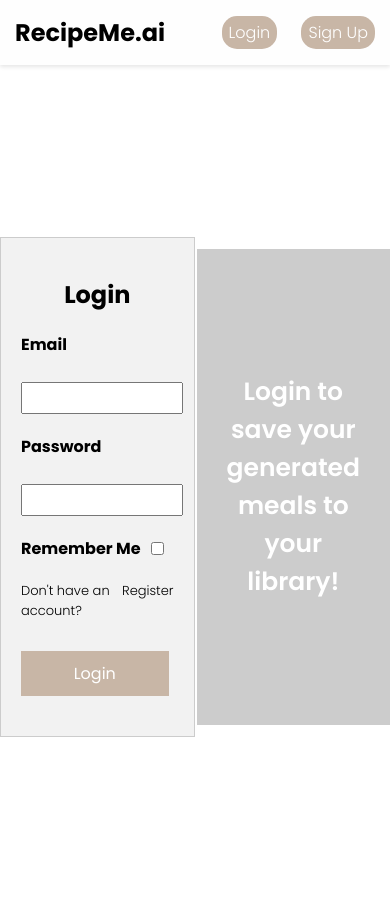
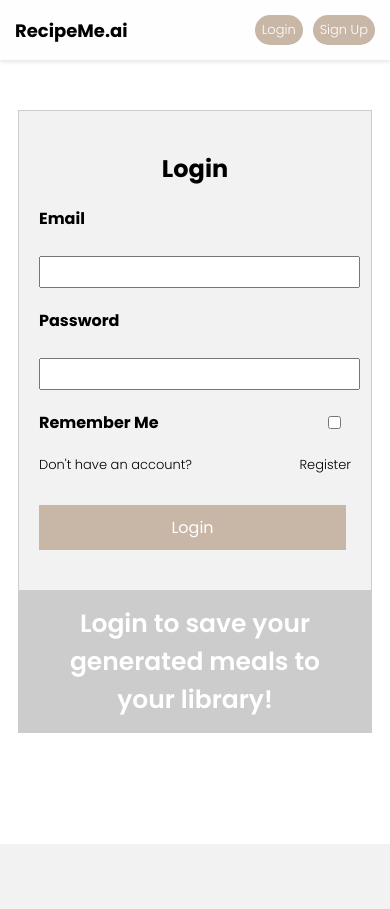
Before and after one commit to petersapountzis/RecipeMe.ai, a Flask app: page /login in a window 390 px wide. After the commit the page ends 844 px from the top, so only its background shows below. Run offline with Flask 3, Linux system fonts and the light colour scheme.

Commit message:
mobile format

```diff
--- a/recipeMe/static/header.css
+++ b/recipeMe/static/header.css
@@ -36,13 +36,41 @@ body {
   background-color: #C8B6A6;
   font-family: "Poppins", sans-serif;
   font-weight: 300;
-  margin-left: 20px;
+  margin-left: 10px;
   text-decoration: none;
   color: white;
 }
 
-@media(min-width: 250px){
-  .header{
-    padding: 15px;
+/* HEADER MOBILE RESIZING  */
+
+@media (max-width: 600px) {
+  .header {
+    flex-wrap: wrap;
+    align-items: center;
+    padding: 10px;
+  }
+
+  .header .logo {
+    font-size: 18px;
+    width: 50%;
+    order: 1;
+    margin-bottom: 0px;
+  }
+
+  .nav-links {
+    width: 50%;
+    order: 2;
+    display: flex;
+    justify-content: flex-end;
+    align-items: center;
+    margin-bottom: 0px;
+  }
+
+  .nav-links a {
+    margin-left: 0px;
+    font-size: 13px;
+    padding: 5px 5px;
   }
 }
+
+/* HEADER MOBILE RESIZING END */
--- a/recipeMe/static/loginStyle.css
+++ b/recipeMe/static/loginStyle.css
@@ -1,25 +1,29 @@
 @import url("https://fonts.googleapis.com/css2?family=Poppins:wght@300;400;500;600;700&display=swap");
 
 body {
-    margin: 0;
+    margin-bottom: 0;
     font-family: "Poppins", sans-serif;
-    padding: 0;
-    margin: 0;
+    padding-bottom: 20px;
+}
+
+.wrapper {
+    display: flex;
+    justify-content: center;
+    align-items: center;
 }
 
 .login-container {
     display: flex;
-    justify-content: center; /* Center horizontally */
-    align-items: center; /* Center vertically */
-    height: 100vh; /* Adjust the height of the container */
+    align-items: center;
+    flex-direction: column;
   }
+
 .login-form {
-    font-family: "Poppins", sans-serif;
-    width: 300px;
-    margin-right: 2px;
+    width: 80%;
+    order: 1; /* Move the login form to the top */
+    background-color: #f2f2f2;
     padding: 20px;
     border: 1px solid #ccc;
-    background-color: #f2f2f2;
 }
 
 .login-container h2 {
@@ -71,13 +75,25 @@ body {
 }
 
 .blank-box {
-    width: 300px;
+    padding: 20px 20px 20px 20px;
+    margin-bottom: 30px;
+    height: 100px;
+    width: 80%;
+    order: 2; /* Move the blank box below the form */
+    border: 1px solid #ccc;
+    background-color: #ccc;
+    display: flex;
+    justify-content: center;
+    align-items: center;
+}
+/* .blank-box {
+    width: 40vw;
     height: 476px;
     background-color: #ccc;
     display: flex;
     justify-content: center;
     align-items: center;
-}
+} */
 
 .message {
   text-align: center;
@@ -119,3 +135,15 @@ a, a:visited {
     padding-bottom: 0px;
     margin-bottom: 30px;
 }
+
+@media screen and (max-width: 756px) {
+    .wrapper {
+        align-items: flex-start;
+        justify-content: center;
+    }
+
+    .wrapper .login-container .login-form {
+        width: 80% !important;
+    }
+
+}
--- a/recipeMe/static/recipeStyle.css
+++ b/recipeMe/static/recipeStyle.css
@@ -125,8 +125,8 @@ h1 {
 .ingredient-container {
   display: grid;
   margin: 20px;
-  grid-template-columns: repeat(auto-fill, minmax(200px, 1fr));
-  grid-gap: 20px;
+  grid-template-columns: repeat(auto-fill, minmax(250px, 1fr));
+  grid-gap: 10px;
   list-style-type: none;
   padding: 0;
 }
--- a/recipeMe/templates/home.html
+++ b/recipeMe/templates/home.html
@@ -27,7 +27,6 @@
           <a href="{{ url_for('login')}}">Login</a>
           <a href="{{ url_for('register')}}">Sign Up</a>
             {% endif %}
-
         </nav>
     </header>
     <!-- header -->
--- a/recipeMe/templates/login.html
+++ b/recipeMe/templates/login.html
@@ -2,6 +2,7 @@
 <html>
   <head>
     <title>{{ title }}</title>
+    <meta content="width=device-width, initial-scale=1" name="viewport" />
     <link
       rel="stylesheet"
       type="text/css"
@@ -13,6 +14,15 @@
     />
     <style>
       @import url("https://fonts.googleapis.com/css2?family=Poppins:wght@300;400;500;600;700&display=swap");
+      .header {
+        margin-bottom: 50px;
+        display: flex;
+        justify-content: space-between;
+        align-items: center;
+        padding: 15px;
+        background-color: #fefefe;
+        box-shadow: 0 2px 4px 0 rgba(0, 0, 0, 0.1);
+      }
     </style>
   </head>
   <body>
@@ -29,6 +39,7 @@
         {% endif %}
       </nav>
     </header>
+    <div class="wrapper">
       <div class="login-container">
         <div class="login-form">
           <h2>Login</h2>
@@ -52,9 +63,6 @@
               <a href="{{ url_for('register') }}" class = "register-link">
                 <span >Register</span>
               </a>
-            <!-- <a class="account" href="{{ url_for('register') }}">
-              <span >Register</span>
-            </a> -->
             </div>
             <div class="form-group">
               <div class="submit-btn">{{ form.submit() }}</div>
@@ -67,5 +75,6 @@
           </p>
         </div>
       </div>
+    </div>
   </body>
 </html>
```
Also changed, not shown: recipeMe/static/homeStyle.css (+32 -0 lines). Lines whose indentation alone changed are shown as unchanged.
